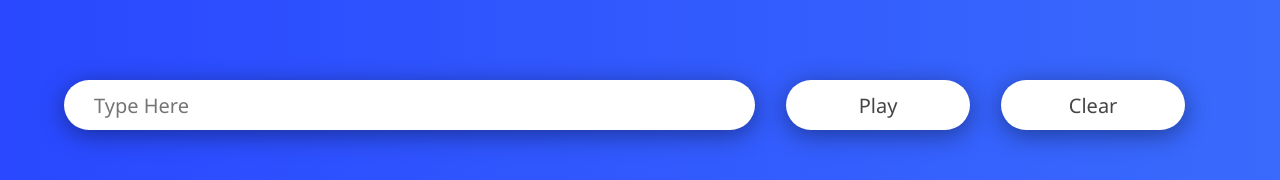
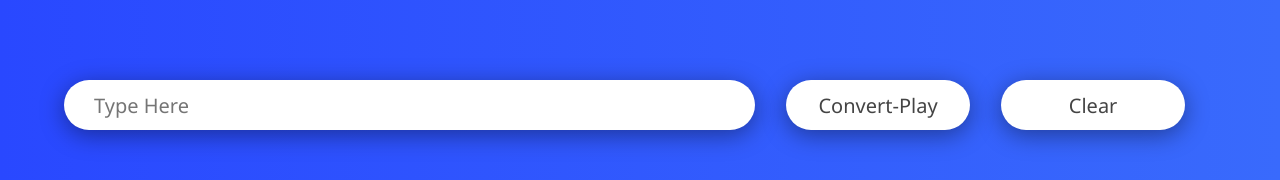
Before and after one commit to Kushhu/Words-To-Morse, a plain HTML site: page index.html in a window 1280 px wide. Shown: the top 180 px of the page. Drawn offline with Linux system fonts and the light colour scheme.

Commit message:
Update index.html

```diff
--- a/index.html
+++ b/index.html
@@ -11,7 +11,7 @@
     <div class="container">
         <input type="text" placeholder="Type Here" onfocus="clrmorse()" class="txtbox" id="txtbox" value=""></input>
             <div class="btn-con">
-                <button class="btnply"  onclick="play()"> Play </button>
+                <button class="btnply"  onclick="play()"> Convert-Play </button>
                 <button class="btnclr" onclick="clr()"> Clear </button>
             </div>
     </div>
```
